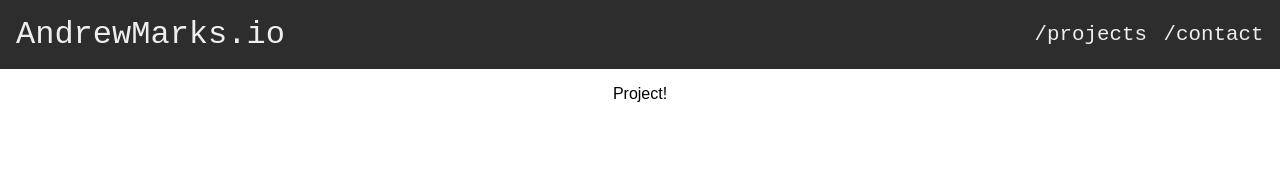
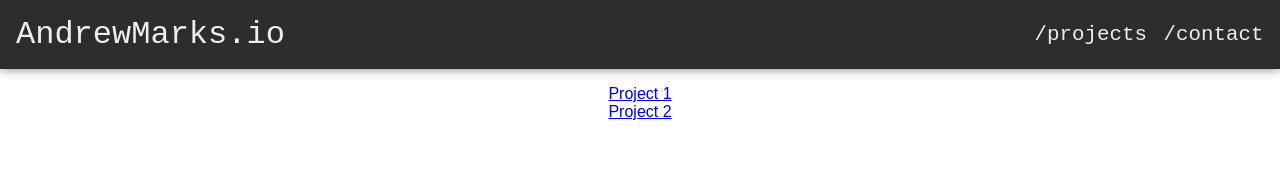
Before and after one commit to AndrewPMarks/apm-website, a React app: page /projects in a window 1280 px wide. Shown: the top 175 px of the page. Built offline with nearby package versions, Linux system fonts and the light colour scheme.

Commit message:
Added project component

```diff
--- a/src/components/Project.tsx
+++ b/src/components/Project.tsx
@@ -1,5 +1,19 @@
 import React from 'react';
+import { Link } from 'react-router-dom';
 
-export const Project = () => {
-	return <div>Project!</div>;
+type ProjectProps = {
+	key: number;
+	project: {
+		name: string;
+		link: string;
+	};
 };
+
+export const Project = (props: ProjectProps) => {
+	let { name, link } = props.project;
+	return (
+		<article>
+			<Link to={link}>{name}</Link>
+		</article>
+	);
+};
--- a/src/pages/PageProjects.tsx
+++ b/src/pages/PageProjects.tsx
@@ -4,14 +4,18 @@ import { Project } from '../components/Project';
 export const PageProjects = () => {
 	const projects = [
 		{
-			name: 'Project Name',
+			name: 'Project 1',
+			link: '/projects',
+		},
+		{
+			name: 'Project 2',
 			link: '/projects',
 		},
 	];
 	return (
 		<section className="projects">
 			{projects.map((project, index) => (
-				<Project key={index} />
+				<Project key={index} project={project} />
 			))}
 		</section>
 	);
--- a/src/scss/footer.scss
+++ b/src/scss/footer.scss
@@ -5,4 +5,5 @@
 	background-color: $dark;
 	color: $dark-contrast;
 	font-family: $monospace;
+	box-shadow: $box-shadow;
 }
--- a/src/scss/nav.scss
+++ b/src/scss/nav.scss
@@ -5,6 +5,7 @@ nav {
 	display: flex;
 	font-family: $monospace;
 	justify-content: space-between;
+	box-shadow: $box-shadow;
 
 	header {
 		font-size: 2em;
--- a/src/scss/vars/colors.scss
+++ b/src/scss/vars/colors.scss
@@ -1,2 +1,4 @@
 $dark: #2d2d2d;
 $dark-contrast: #eeeeee;
+
+$box-shadow: 0 0 10px 0 rgba(0, 0, 0, 0.5);
```
